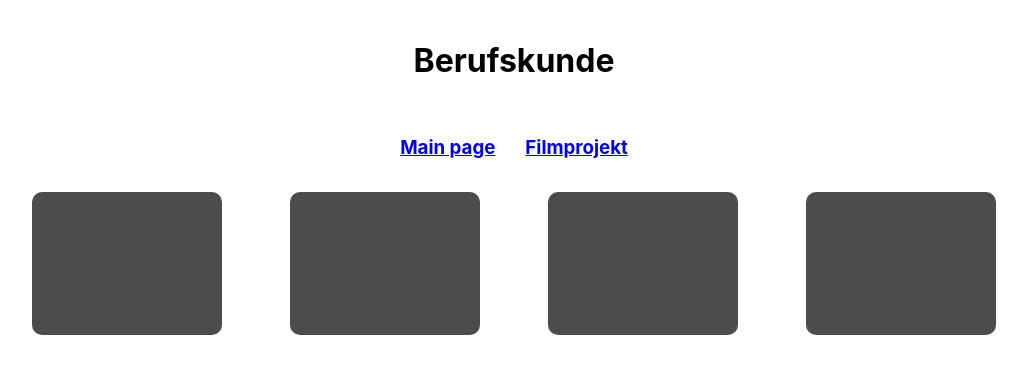
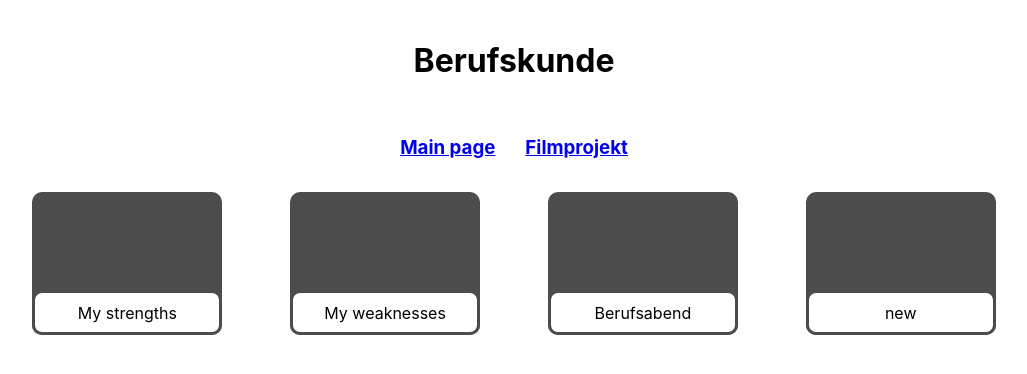
Before and after one commit to squiddle2649/reactSeminar, a React (Create React App) app: page /berufskunde in a window 1280 px wide. Shown: the top 374 px of the page, without its empty margins (126-1153 px from the left). Built offline with nearby package versions, Linux system fonts and the light colour scheme.

Commit message:
I added the folder to the berufskunde folder bc i thought that would make the whole structure simpler. also for the block thing I added like a text thing. think it looks pretty cool

```diff
--- a/src/components/grid/grid.js
+++ /dev/null
@@ -1,22 +0,0 @@
-import './gridStyling.css'
-
-function Block(){
-    return <div className ="gridContainer">
-        <div className = "grid">
-            <div className = "blockContainer">
-                <div className = "block"></div>
-            </div>
-            <div className = "blockContainer">
-                <div className = "block"></div>
-            </div>
-            <div className = "blockContainer">
-                <div className = "block"></div>
-            </div>
-            <div className = "blockContainer">
-                <div className = "block"></div>
-            </div>
-        </div>
-    </div>
-}
-
-export default Block
--- a/src/pages/berufsKunde/berufsKunde.js
+++ b/src/pages/berufsKunde/berufsKunde.js
@@ -1,6 +1,7 @@
 
 import Header from './../../components/header'
-import Block from '../../components/grid/grid'
+import Grid from './grid/grid'
+import Block from './grid/block'
 
 function Berufskunde(){
     return <div>
@@ -11,7 +12,12 @@ function Berufskunde(){
         link1Title="Main page"
         link2Title="Filmprojekt"
         ></Header>
-        <Block></Block>
+        <Grid>
+            <Block title ="My strengths" ></Block>
+            <Block title ="My weaknesses" ></Block>
+            <Block title ="Berufsabend" ></Block>
+
+        </Grid>
     </div>
 
 }
--- /dev/null
+++ b/src/pages/berufsKunde/grid/block.js
@@ -0,0 +1,15 @@
+import './gridStyling.css'
+
+function Block(props){
+
+    return <div className = "blockContainer">
+        <div className = "block">
+            <div className = "blockText">
+                {props.title}
+            </div>
+        </div>
+    </div>
+}
+
+
+export default Block
--- /dev/null
+++ b/src/pages/berufsKunde/grid/grid.js
@@ -0,0 +1,25 @@
+import './gridStyling.css'
+
+function Block(props){
+
+    return <div className = "blockContainer">
+        <div className = "block">
+            <div className = "blockText">
+                {props.title}
+            </div>
+        </div>
+    </div>
+}
+
+function Grid(props){
+    return <div className ="gridContainer">
+        <div className = "grid">
+        <Block title ="My strengths" ></Block>
+            <Block title ="My weaknesses" ></Block>
+            <Block title ="Berufsabend" ></Block>
+            <Block title ="new" ></Block>
+        </div>
+    </div>
+}
+
+export default Grid
--- a/src/components/grid/gridStyling.css
+++ b/src/pages/berufsKunde/grid/gridStyling.css
@@ -3,10 +3,10 @@
     --columnWidth:0.33333fr
 }
 
-.gridContainer, .blockContainer{
+.gridContainer, .blockContainer, .block, .blockText{
     display: flex;
     justify-content: center;
-    align-items: center;
+
 }
 .grid{
     width: 80%;
@@ -61,4 +61,16 @@
     width:80%;
     background-color: rgb(76, 76, 76) ;
     aspect-ratio: 16/12;
+    align-items:end;
 }
+.blockText{
+    border:3px solid rgb(76,76,76);
+    border-radius: 10px;
+    height:27%;
+    width: 100%;
+    background-color: rgb(255, 255, 255);
+    color: rgb(0, 0, 0);
+    align-items: center;
+    user-select: none;
+
+}
```
